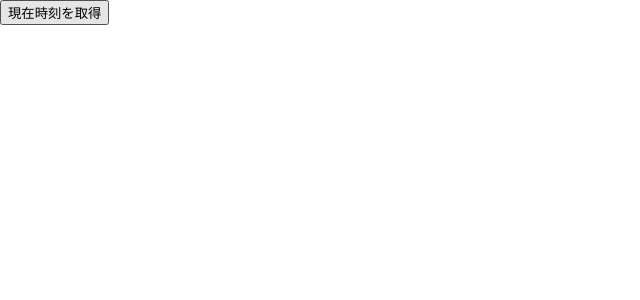
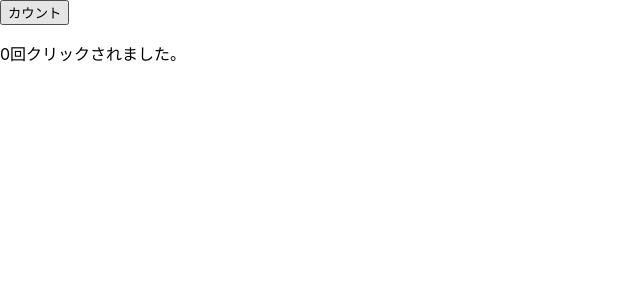
Before and after one commit to matsu-chara/next-suburi, a React (Create React App) app in the folder my-react/: page / in a window 1280 px wide. Shown: the top 300 px of the page, without its empty margins (0-640 px from the left). Built offline with nearby package versions, Linux system fonts and the light colour scheme.

Commit message:
state, for

```diff
--- /dev/null
+++ b/my-react/src/StateBasic.tsx
@@ -0,0 +1,17 @@
+import React, { ReactNode, useState } from "react";
+
+export type StateBasicProps = {
+  init: number;
+};
+
+export default function StateBasic({ init }: StateBasicProps): ReactNode {
+  const [count, setCount] = useState(init);
+  console.log(`count is ${count}`);
+  const handleClick = () => setCount(count + 1);
+  return (
+    <>
+      <button onClick={handleClick}>カウント</button>
+      <p>{count}回クリックされました。</p>
+    </>
+  );
+}
--- a/my-react/src/index.tsx
+++ b/my-react/src/index.tsx
@@ -4,7 +4,8 @@ import "./index.css";
 // import App from "./App";
 import reportWebVitals from "./reportWebVitals";
 // import MyHello from "./MyHello";
-import EventBasic from "./EventBasic";
+// import EventBasic from "./EventBasic";
+import StateBasic from "./StateBasic";
 
 const root = ReactDOM.createRoot(
   document.getElementById("root") as HTMLElement,
@@ -13,7 +14,8 @@ root.render(
   <React.StrictMode>
     {/* <App /> */}
     {/* <MyHello myName="aaa" myNum={1} /> */}
-    <EventBasic type="time" />
+    {/* <EventBasic type="time" /> */}
+    <StateBasic init={0} />
   </React.StrictMode>,
 );
 
```
Also changed, not shown: my-react/src/ForItem.tsx (added, +18 -0 lines), my-react/src/ForNest.tsx (added, +16 -0 lines).
